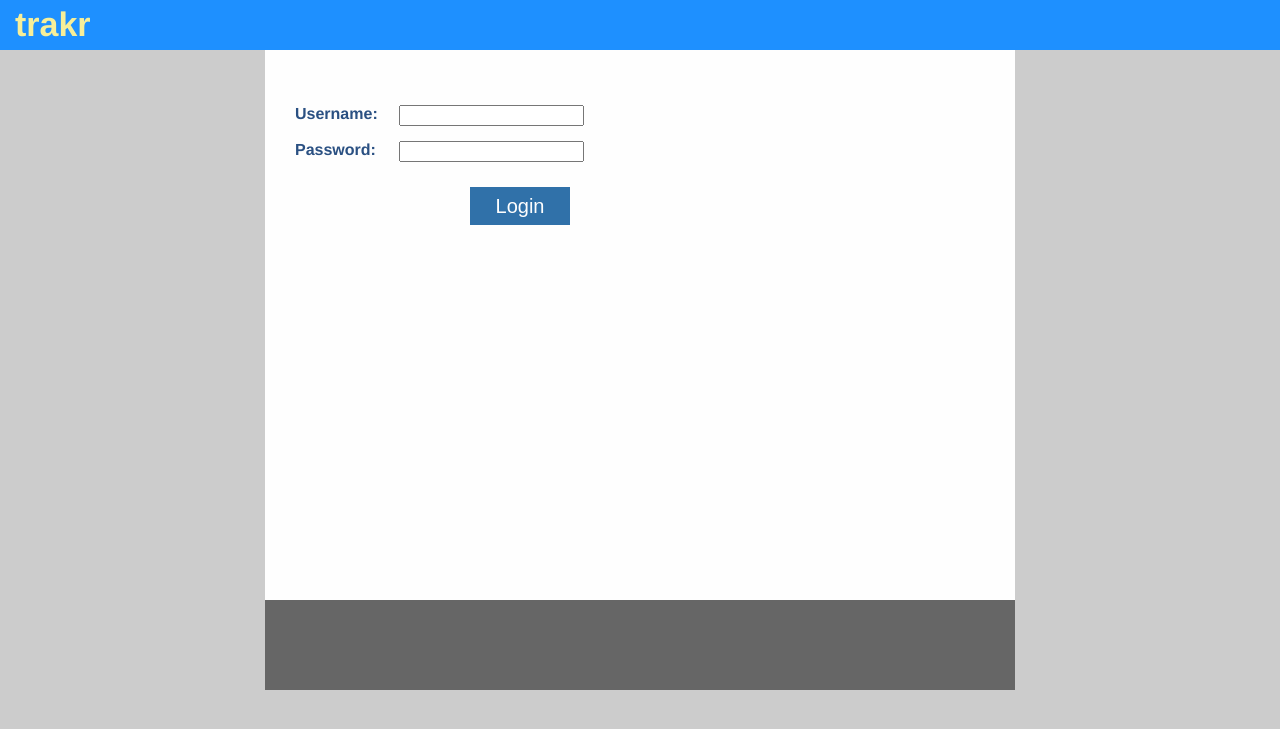
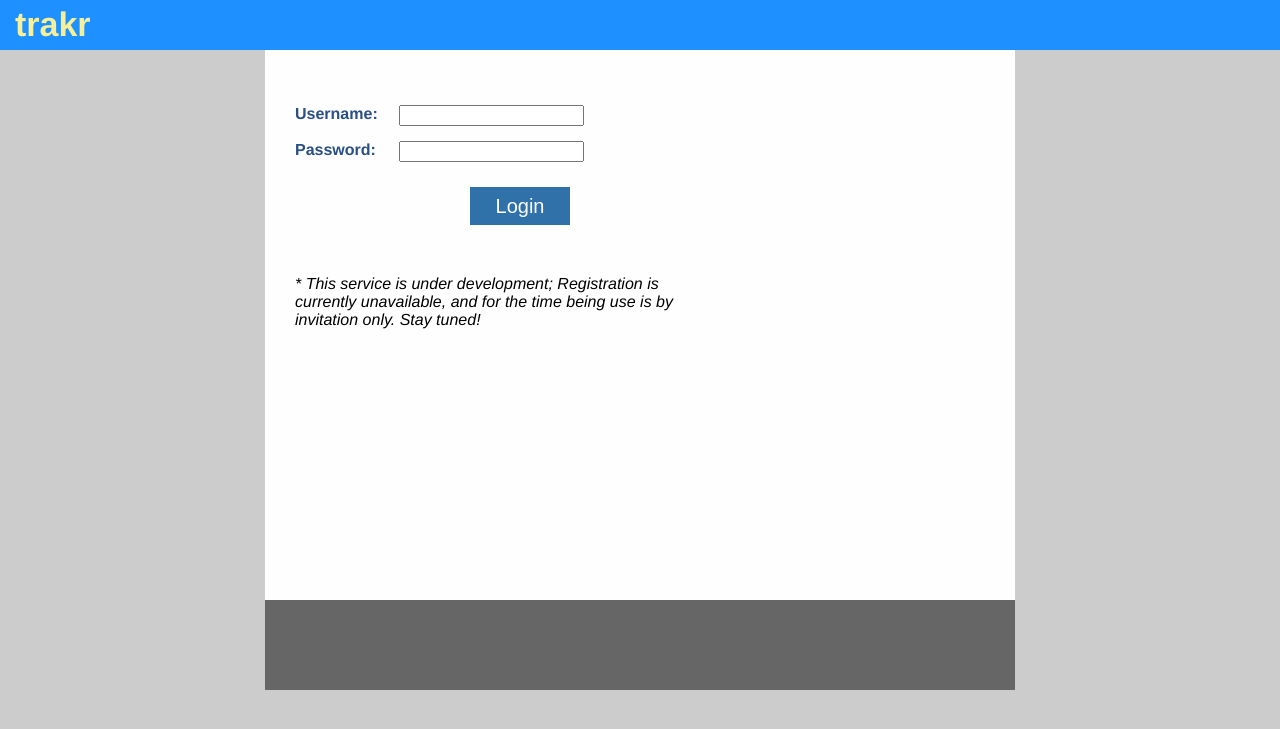
Before and after one commit to paulkore/moneytracker, a Django app: page /login/ in a window 1280 px wide. Shown: the top 729 px of the page. Run offline with Django 3.2, Linux system fonts and the light colour scheme; parts of the project's set-up code (start-up, migrations or seed data) failed here and were passed over; some libraries are stand-ins or nearby versions.

Commit message:
Add note to login page
This note explains that registration is not yet available - only login
(accounts created by admin)

```diff
--- a/moneytracker/templates/login.html
+++ b/moneytracker/templates/login.html
@@ -28,6 +28,10 @@
             <input type="submit" class="button button-no-margin" value="Login" />
         </div>
 
+        <div class="form-notes">
+            * This service is under development; Registration is currently unavailable, and for the time being use is by invitation only. Stay tuned!
+        </div>
+
     </form>
 
 </div>
```
